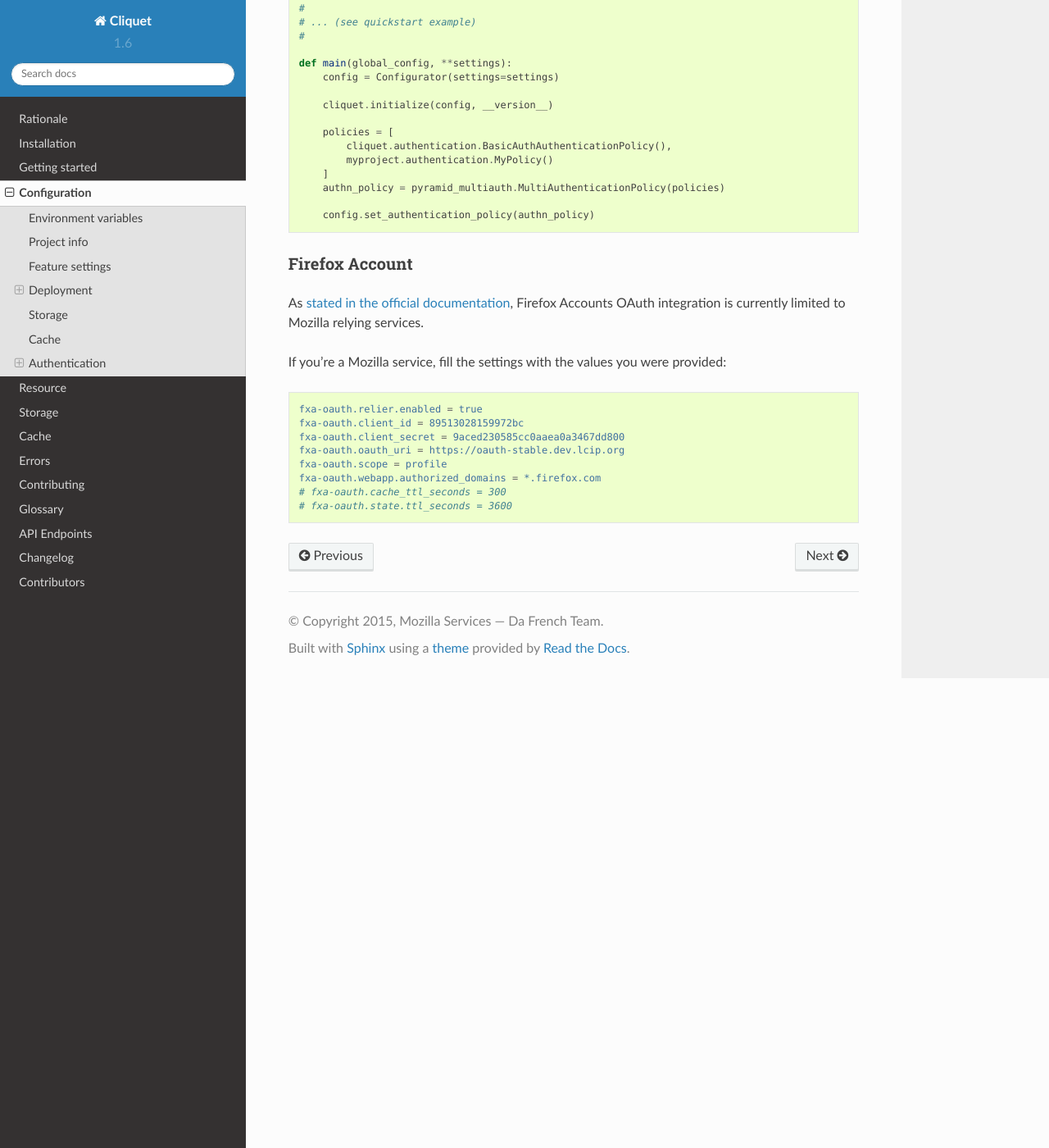
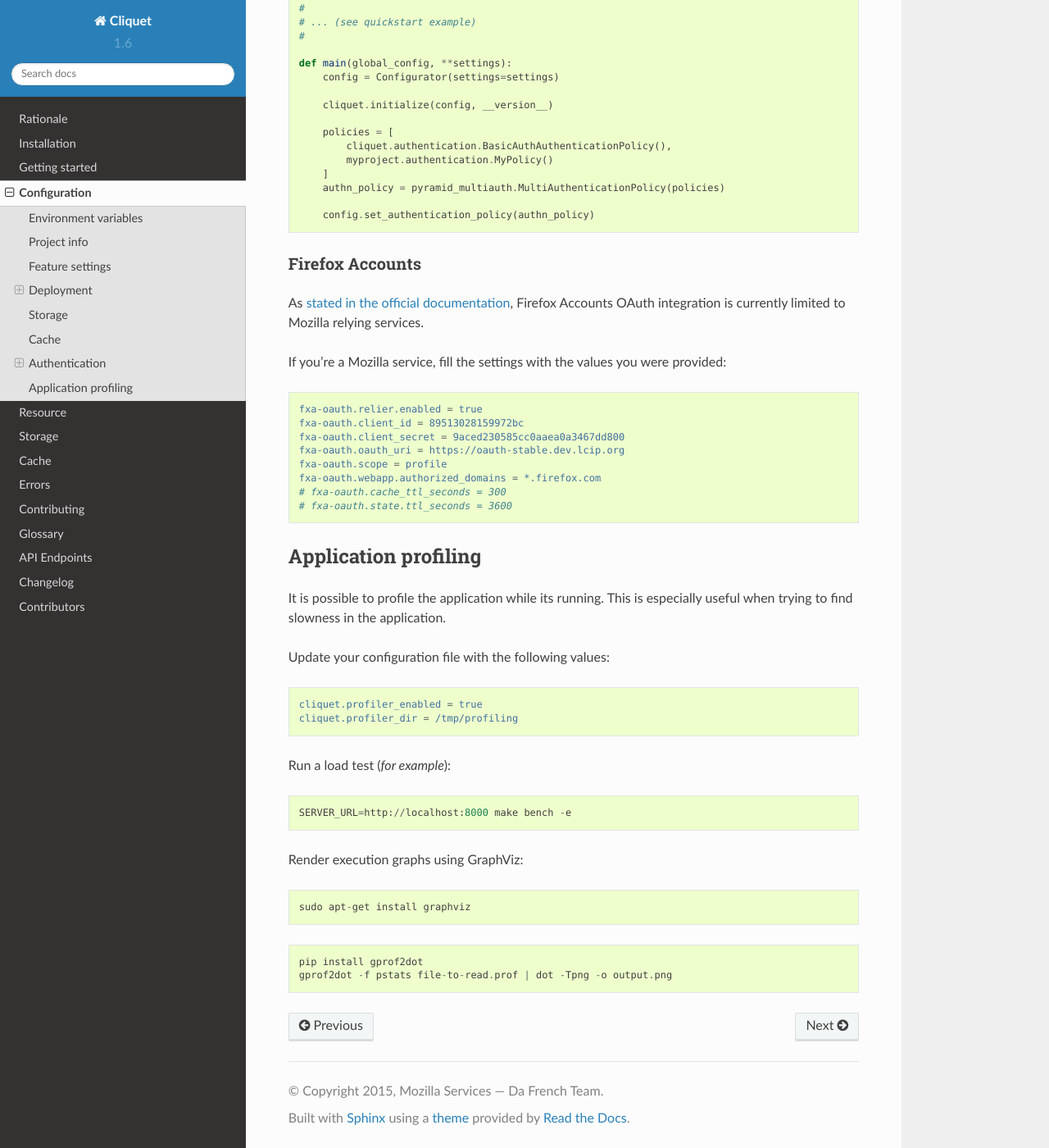
Before and after one commit to Kinto/kinto, a Sphinx documentation site: the page built from docs/configuration.rst, in a window 1280 px wide and 1400 px high, scrolled down 4276 px. Shown: the whole window at 82% size. Built offline with Sphinx 7.4.7 and the Read the Docs theme 2.0.0, drawn with Linux system fonts in a browser that asks for light colours.

Commit message:
Add documentation about profiling

```diff
--- a/docs/configuration.rst
+++ b/docs/configuration.rst
@@ -132,7 +132,8 @@
 Requires the ``raven`` package, or *cliquet* installed with
 ``pip install cliquet[monitoring]``.
 
-Sentry logging can be enabled, `as explained in official documentation <http://raven.readthedocs.org/en/latest/integrations/pyramid.html#logger-setup>`_.
+Sentry logging can be enabled, `as explained in official documentation
+<http://raven.readthedocs.org/en/latest/integrations/pyramid.html#logger-setup>`_.
 
 :note:
 
@@ -176,6 +177,7 @@
       cliquet.initialize(config, __version__)
       app = config.make_wsgi_app()
       return cliquet.install_middlewares(app)
+
 
 Storage
 =======
@@ -271,8 +273,8 @@
         config.set_authentication_policy(authn_policy)
 
 
-Firefox Account
-:::::::::::::::
+Firefox Accounts
+::::::::::::::::
 
 As `stated in the official documentation <https://developer.mozilla.org/en-US/Firefox_Accounts>`_,
 Firefox Accounts OAuth integration is currently limited to Mozilla relying services.
@@ -289,3 +291,35 @@
     fxa-oauth.webapp.authorized_domains = *.firefox.com
     # fxa-oauth.cache_ttl_seconds = 300
     # fxa-oauth.state.ttl_seconds = 3600
+
+
+Application profiling
+=====================
+
+It is possible to profile the application while its running. This is especially
+useful when trying to find slowness in the application.
+
+Update your configuration file with the following values:
+
+.. code-block :: ini
+
+    cliquet.profiler_enabled = true
+    cliquet.profiler_dir = /tmp/profiling
+
+Run a load test (*for example*):
+
+::
+
+    SERVER_URL=http://localhost:8000 make bench -e
+
+
+Render execution graphs using GraphViz:
+
+::
+
+    sudo apt-get install graphviz
+
+::
+
+    pip install gprof2dot
+    gprof2dot -f pstats file-to-read.prof | dot -Tpng -o output.png
```
